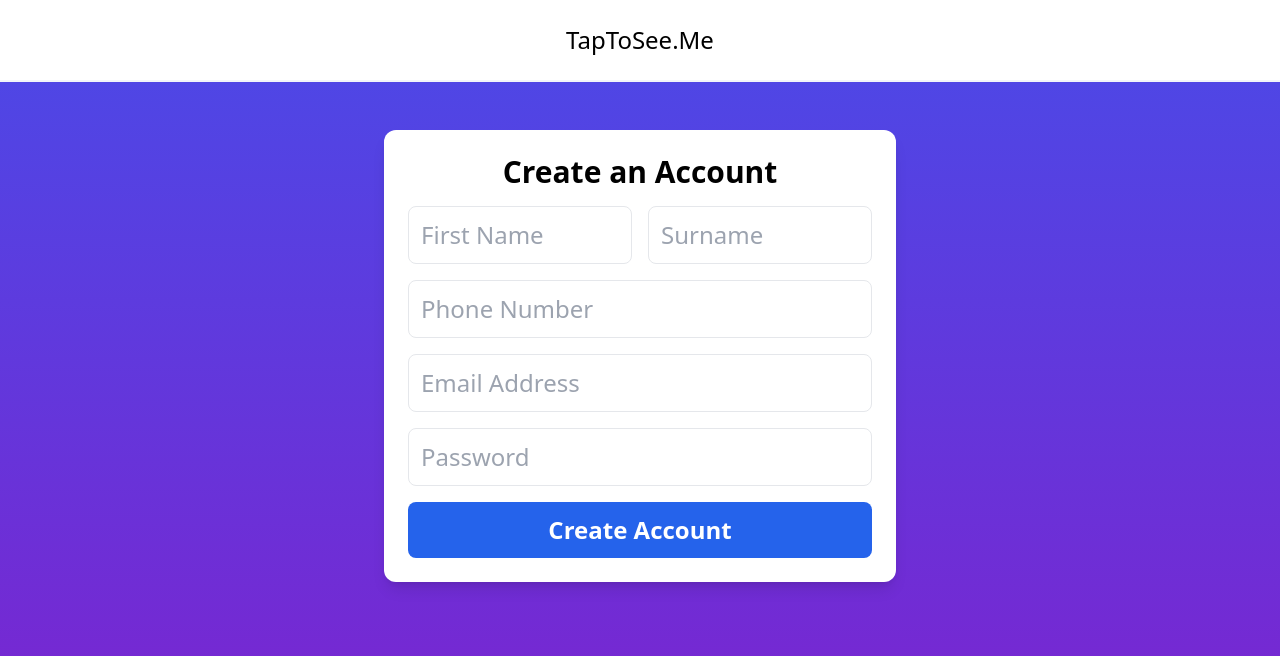
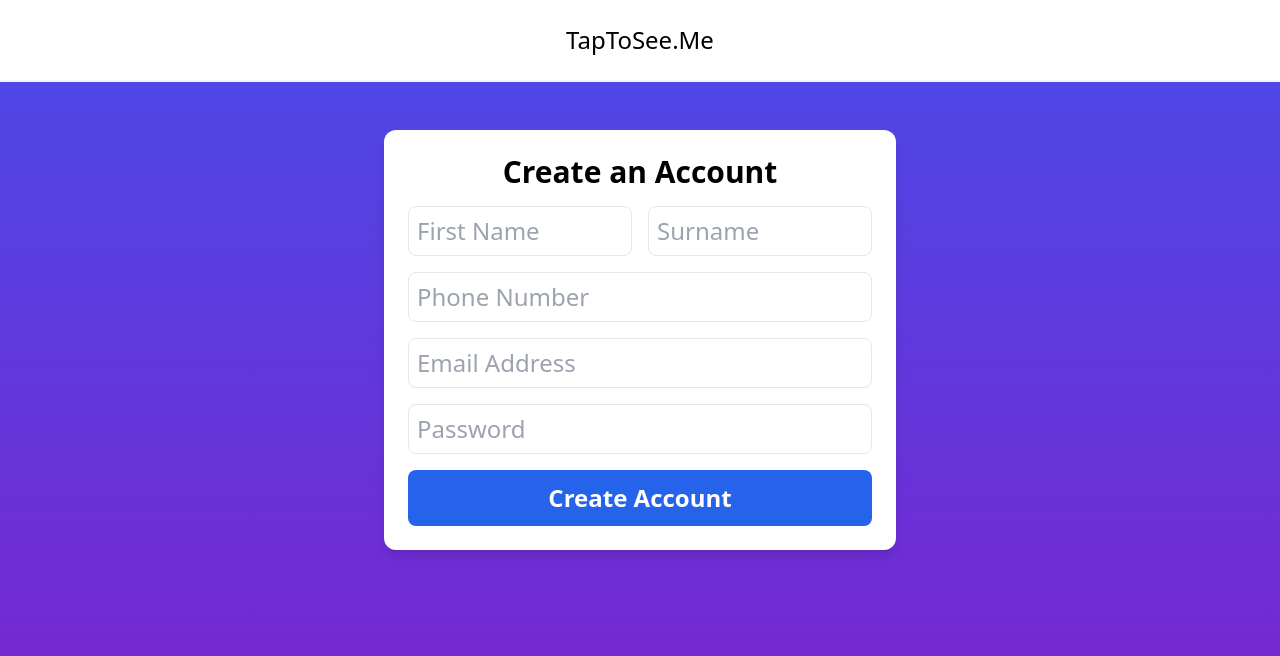
Before and after one commit to ejmichael/taptosee, a React (Create React App) app in the folder client/: page /auth/register in a window 1280 px wide. Shown: the top 656 px of the page. Built offline with nearby package versions, Linux system fonts and the light colour scheme.

Commit message:
edited input sizes on reg form

```diff
--- a/client/src/pages/Home.jsx
+++ b/client/src/pages/Home.jsx
@@ -6,7 +6,7 @@ const Home = () => {
     <div className="flex flex-col items-center justify-center h-screen text-center">
         <h1 className="text-3xl font-bold mb-4">Welcome to Tap To See 🚀</h1>
         <p className="text-gray-600 mb-6">Create your personal link page & share it anywhere!</p>
-        <Link to="/register" className="bg-blue-600 text-white px-6 py-2 rounded-lg">
+        <Link to="/auth/register" className="bg-blue-600 text-white px-6 py-2 rounded-lg">
             Get Started
         </Link>
         <Link to="/login" className="text-blue-600 hover:text-blue-300 px-6 py-2 rounded-lg">
--- a/client/src/pages/Register.jsx
+++ b/client/src/pages/Register.jsx
@@ -53,7 +53,7 @@ const Register = () => {
             <div className="sm:w-full md:w-1/2">
               <input
                 type="text"
-                className="border rounded-lg p-3 w-full focus:outline-none focus:ring-2 focus:ring-indigo-500"
+                className="border rounded-lg p-2 w-full focus:outline-none focus:ring-2 focus:ring-indigo-500"
                 name="firstName"
                 id='firstName'
                 value={firstName}
@@ -64,7 +64,7 @@ const Register = () => {
             <div className="sm:w-full md:w-1/2">
               <input
                 type="text"
-                className="border rounded-lg p-3 w-full focus:outline-none focus:ring-2 focus:ring-indigo-500"
+                className="border rounded-lg p-2 w-full focus:outline-none focus:ring-2 focus:ring-indigo-500"
                 name="surname"
                 id='surname'
                 value={surname}
@@ -77,7 +77,7 @@ const Register = () => {
           <div>
             <input
               type="text"
-              className="border rounded-lg p-3 w-full focus:outline-none focus:ring-2 focus:ring-indigo-500"
+              className="border rounded-lg p-2 w-full focus:outline-none focus:ring-2 focus:ring-indigo-500"
               name="phoneNumber"
               id='phoneNumber'
               value={phoneNumber}
@@ -89,7 +89,7 @@ const Register = () => {
           <div>
             <input
               type="email"
-              className="border rounded-lg p-3 w-full focus:outline-none focus:ring-2 focus:ring-indigo-500"
+              className="border rounded-lg p-2 w-full focus:outline-none focus:ring-2 focus:ring-indigo-500"
               name="email"
               id='email'
               value={email}
@@ -101,7 +101,7 @@ const Register = () => {
           <div>
             <input
               type="password"
-              className="border rounded-lg p-3 w-full focus:outline-none focus:ring-2 focus:ring-indigo-500"
+              className="border rounded-lg p-2 w-full focus:outline-none focus:ring-2 focus:ring-indigo-500"
               name="password"
               id='password'
               value={password}
```
